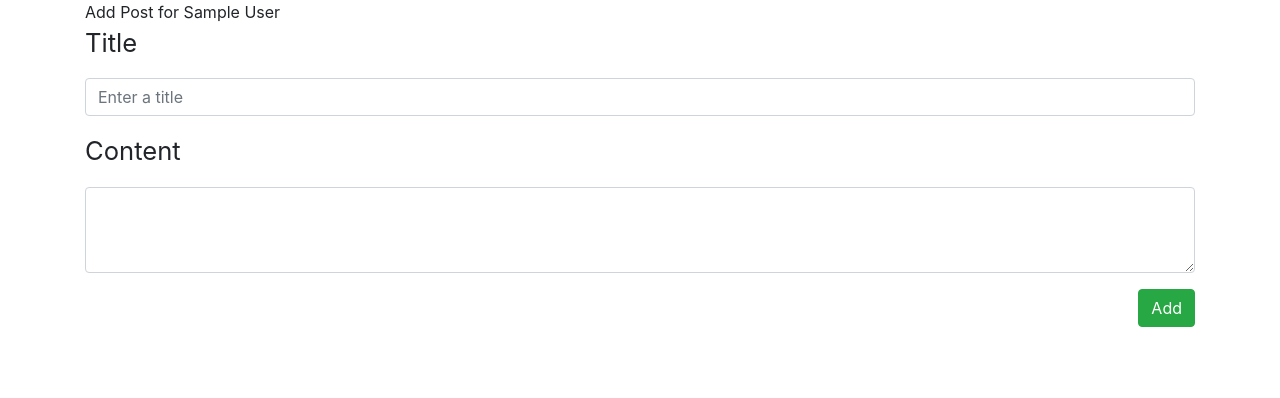
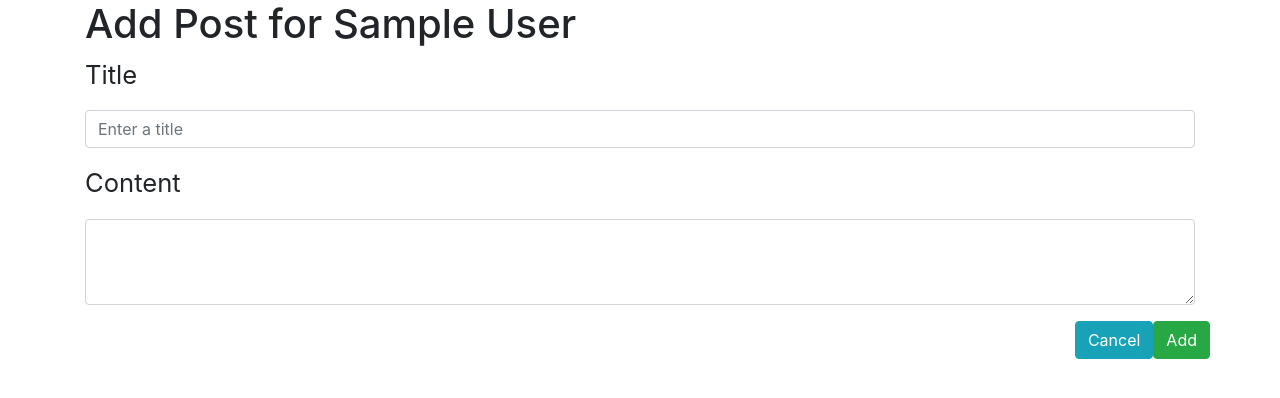
Before and after one commit to lawrencedovin/blogly, a Flask app: page /users/1/posts/new in a window 1280 px wide. Shown: the top 398 px of the page. Run offline with Flask 2, Linux system fonts and the light colour scheme; tables that the repository leaves empty hold one stand-in row (values such as "Sample post"); some libraries are stand-ins or nearby versions.

Commit message:
updated form post view

```diff
--- a/templates/add-post-form.html
+++ b/templates/add-post-form.html
@@ -1,9 +1,10 @@
 {% extends 'base.html' %}
+{% block title %} Add Post for {{user.get_full_name()}} {% endblock %}
 {% block content %}
 <div class="container">
     <div class="row">
         <div class="col-md-12">
-            Add Post for {{user.get_full_name()}}
+            <h1>Add Post for {{user.get_full_name()}}</h1>
         </div>
         <div class="col-md-12"></div>
         <div class="col-md-12"></div>
@@ -23,7 +24,15 @@
             <label for="postContentInput">Content</label>
             <textarea name="postContentInput" class="form-control" id="postContentInput" rows="3"></textarea>
           </div>
-        <button type="submit" class="btn btn-success float-right">Add</button>
+        <div class="row float-right">
+          <a
+            class="btn btn-info"
+            href="/users/{{user.id}}"
+            role="button"
+            >Cancel</a
+          >
+          <button type="submit" class="btn btn-success">Add</button>
+        </div>
       </form>
 </div>
 {% endblock %}
```
